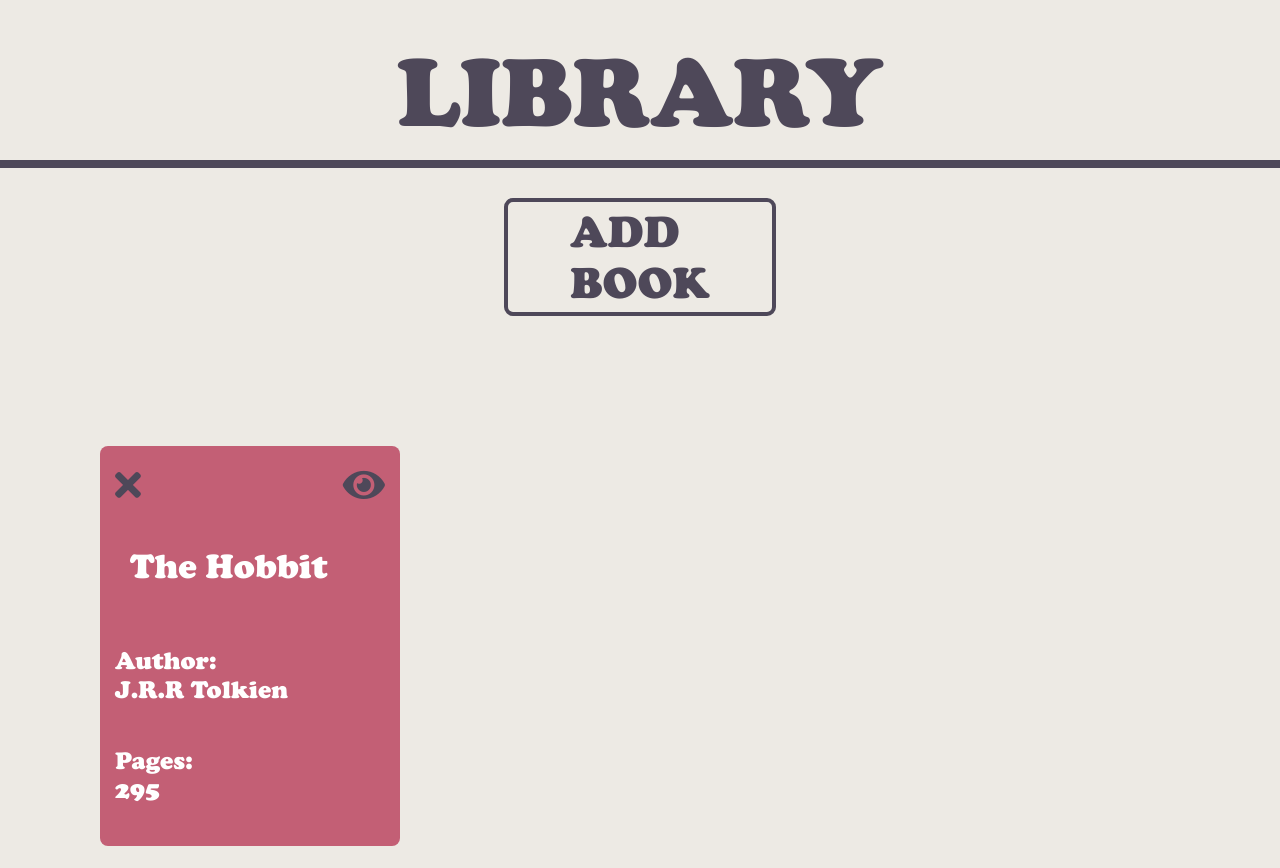
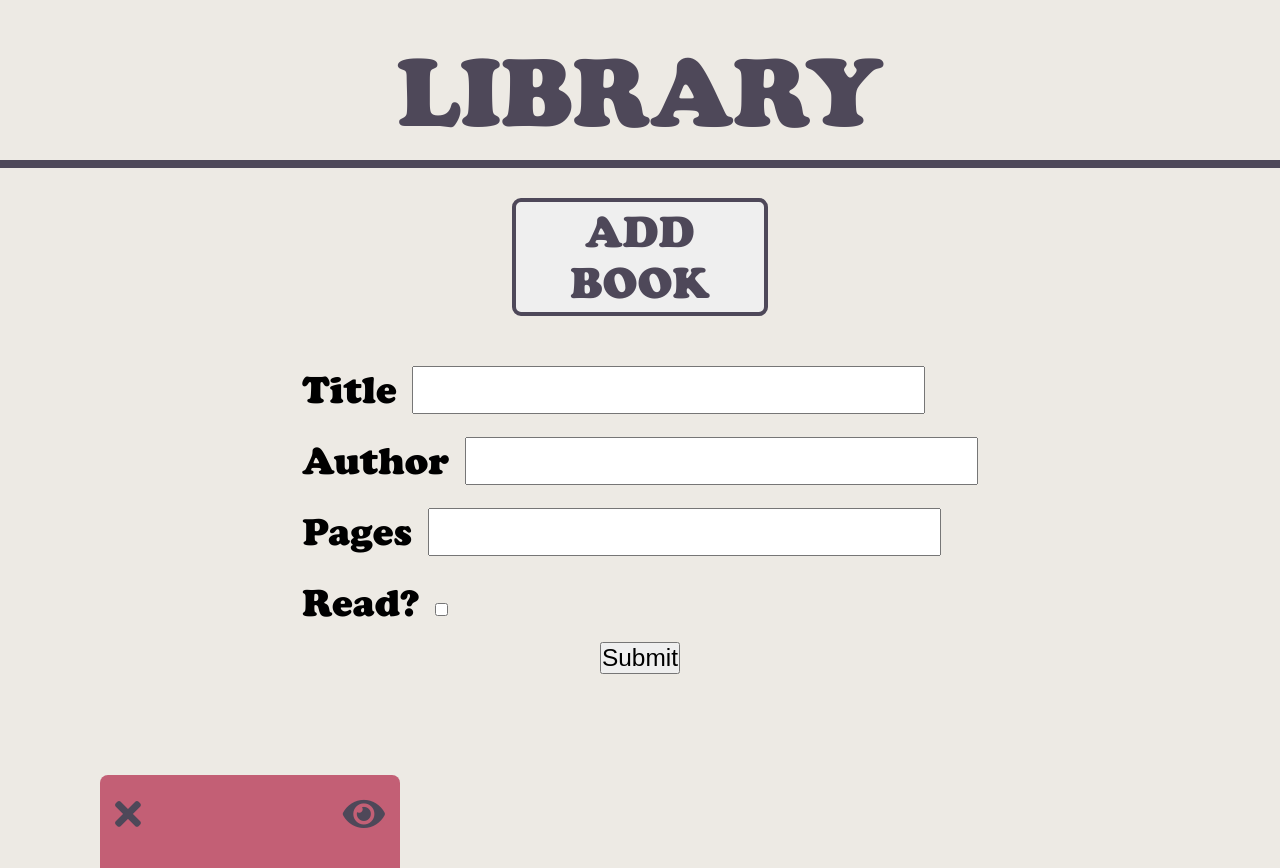
Before and after one commit to shouhu21/js-library, a website: page index.html in a window 1280 px wide. Shown: the top 868 px of the page. Drawn offline with Linux system fonts and the light colour scheme.

Commit message:
added form input fields

```diff
--- a/index.html
+++ b/index.html
@@ -17,7 +17,27 @@
 
   <body>
     <div class="button__book-container">
-      <div class="button__book">ADD<br />BOOK</div>
+      <button class="button__book">ADD<br />BOOK</button>
+    </div>
+
+    <div class="form-container">
+      <form onsubmit="bookInput()">
+        <label for="title">Title</label>
+        <input id="title" type="text" />
+        <br />
+        <label for="author">Author</label>
+        <input id="author" type="text" />
+        <br />
+        <label for="pages">Pages</label>
+        <input id="pages" type="text" />
+        <br />
+        <label for="read">Read?</label>
+        <input id="read" type="checkbox" />
+        <br />
+        <center>
+          <input type="submit" value="Submit" />
+        </center>
+      </form>
     </div>
 
     <div class="library">
@@ -29,7 +49,7 @@
         <div class="library__book-pages">Pages:</div>
       </div>
 
-        <!-- <div class="library__book">
+      <!-- <div class="library__book">
         <div class="library__book-close"><i class="fas fa-times"></i></div>
         <div class="library__book-read"><i class="fas fa-eye"></i></div>
         <div class="library__book-name"></div>
--- a/sass/_components.scss
+++ b/sass/_components.scss
@@ -94,7 +94,6 @@
       margin-left: 1.5rem;
       grid-column: 1 / span 2;
       grid-row: 3 / span 1;
-
     }
 
     &-pages {
@@ -106,3 +105,15 @@
     }
   }
 }
+
+// book input form
+.active {
+  display: flex;
+}
+
+.form-container {
+  justify-content: center;
+  align-items: center;
+  font-family: "Cooper";
+  font-size: 10rem;
+}
--- a/script.js
+++ b/script.js
@@ -24,8 +24,23 @@ function addBookToLibrary(title, author, pages, read) {
 }
 
 // book button
+document
+  .querySelector(".button__book")
+  .addEventListener("click", activateForm());
+
+// activate form
+function activateForm() {
+  document.querySelector(".form-container").classList.toggle("active");
+}
 
 // book input form
+function bookInput() {
+  let bookTitle = document.getElementById("title").value;
+  let bookAuthor = document.getElementById("author").value;
+  let bookPages = document.getElementById("pages").value;
+  let bookRead = document.getElementById("read").value;
+  addBookToLibrary(bookTitle, bookAuthor, bookPages, bookRead);
+}
 
 // TESTING: adds test books to library array
 addBookToLibrary("The Hobbit", "J.R.R Tolkien", "295", "read");
@@ -40,5 +55,3 @@ function render() {
     Page.innerHTML = "Pages:<br>" + book.pages;
   }
 }
-
-render()
```
Also changed, not shown: css/style.css.
